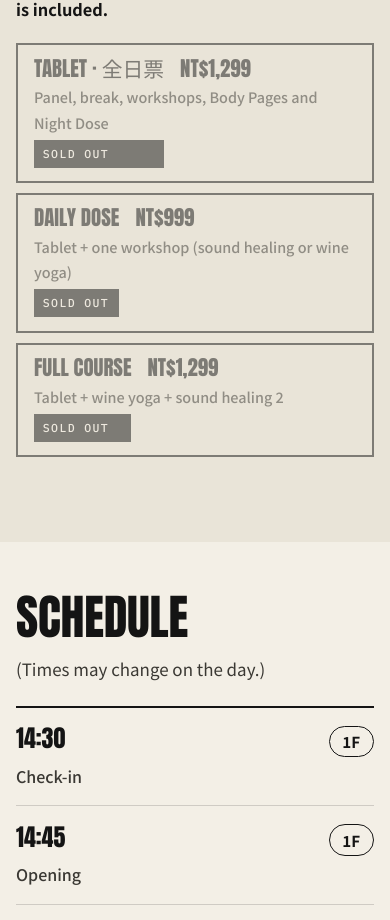
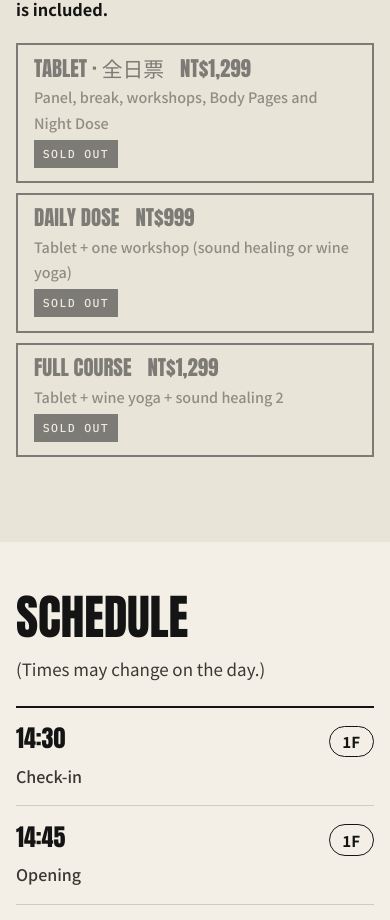
Before and after one commit to chang7856/mhf-2026, a plain HTML site: page index.html in a window 390 px wide. Shown: the part 6296-7216 px from the top of the page. Drawn offline with nearby package versions, Linux system fonts and the light colour scheme; animation ran at ten frames a second.

Commit message:
site: sold-out badges keep one width on mobile
Co-Authored-By: Claude Fable 5.1 <noreply@anthropic.com>

```diff
--- a/index.html
+++ b/index.html
@@ -518,7 +518,8 @@ a.logo:hover{border-color:var(--ink)}
 .tier .tp{font-family:var(--f-giant);font-size:1.3rem;line-height:1}
 .tier .ti{font-size:.9rem;font-weight:500;color:var(--ink2)}
 .tier .so{font-family:var(--mono);font-size:.72rem;letter-spacing:.12em;text-transform:uppercase;background:var(--ink);color:var(--paper);padding:.25rem .55rem;white-space:nowrap}
-@media(max-width:640px){.tier{grid-template-columns:auto auto minmax(0,1fr)}.tier .ti{grid-column:1/-1}}
+.tier .so{justify-self:start}
+@media(max-width:640px){.tier{grid-template-columns:auto auto minmax(0,1fr)}.tier .ti{grid-column:1/-1}.tier .so{grid-column:1/-1}}
 .tickets .wrap{padding-bottom:clamp(.5rem,1vw,1rem)}
 
 #buy{scroll-margin-top:calc(var(--hdr) + 12px)}
```
